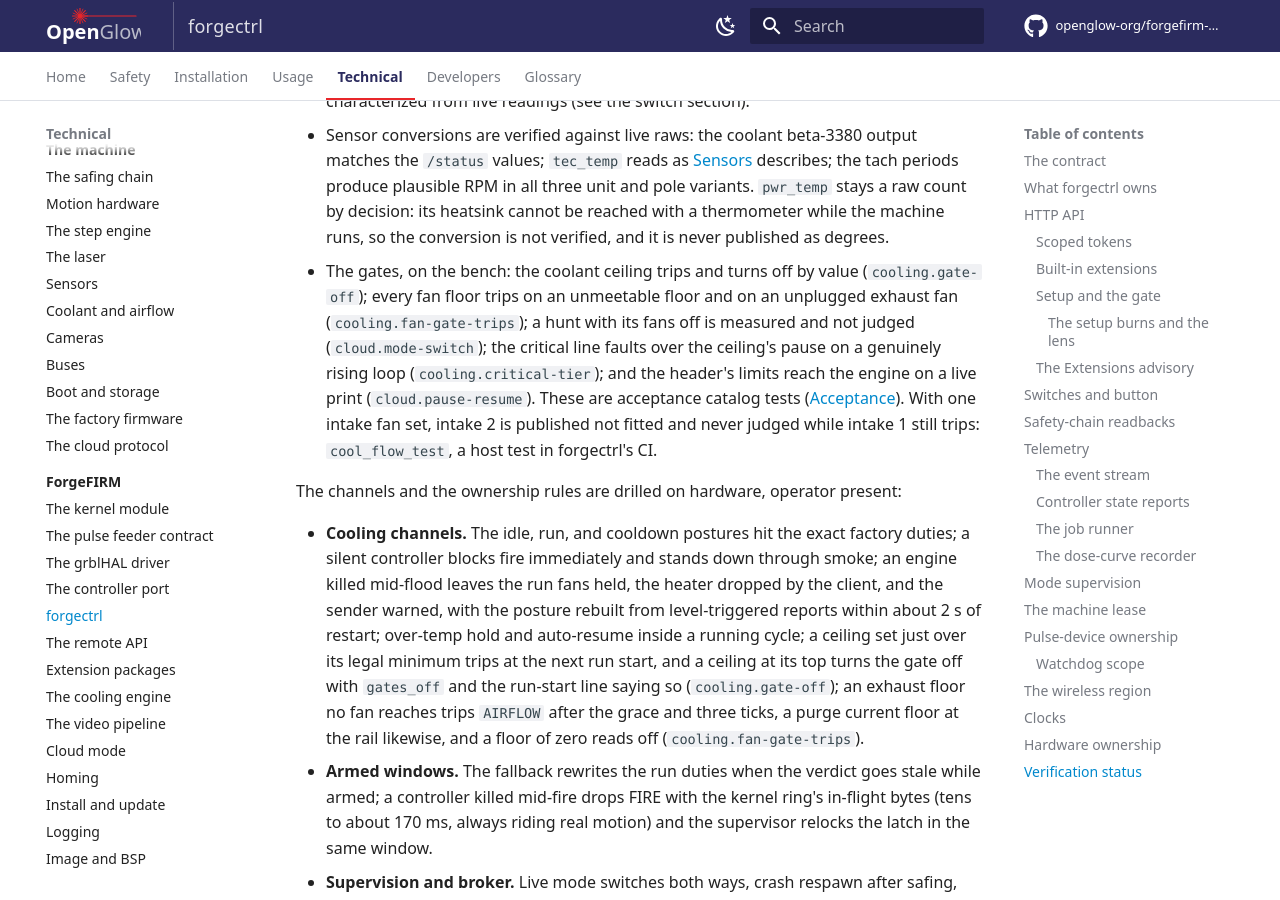
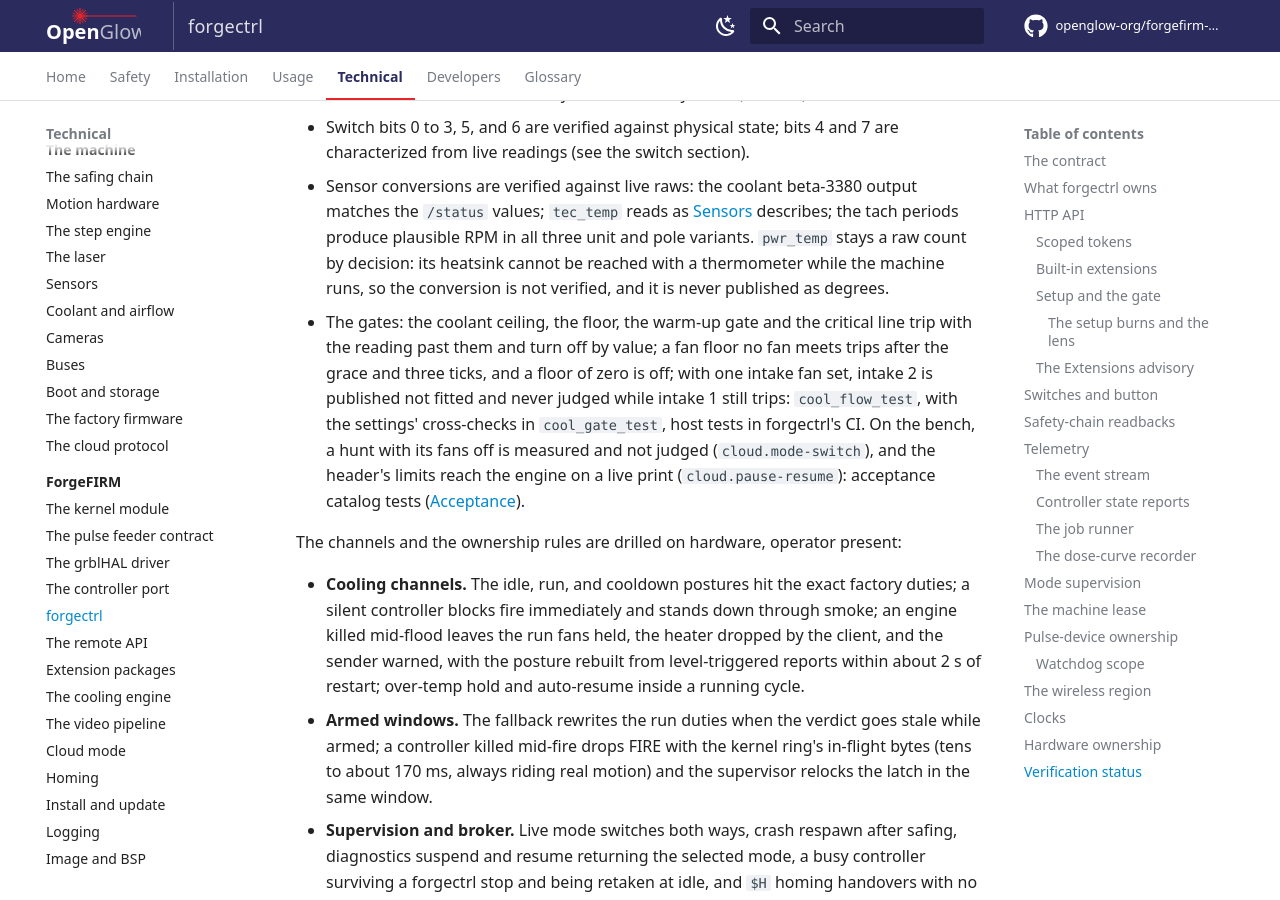
Before and after one commit to openglow-org/forgefirm-docs, an MkDocs documentation site: the page built from docs/technical/forgefirm/forgectrl.md, in a window 1280 px wide and 900 px high, scrolled down 33499 px. Built offline with MkDocs 1.6.1 and Material for MkDocs 9.7.7, drawn with Linux system fonts in a browser that asks for light colours; comment, search, counter and statistics services are not loaded; some of the changed text lies outside the part shown.

Commit message:
forgectrl, testing, acceptance: the host tests that hold the departed gate and recorder tests
The pages that named a test now out of the catalog as its bench proof
name the host test that holds it:

- forgectrl: the gates (the coolant ceiling, the floor, the warm-up gate,
  the critical line, the fan floors) are cool_flow_test, with the
  settings' cross-checks in cool_gate_test, in place of cooling.gate-off,
  cooling.fan-gate-trips and cooling.critical-tier; the hardware drills'
  cooling bullet no longer carries the two the host now proves. The
  recorder's run on the job runner is curverec_test, in place of
  laser.recorder-dark. tokens_test's list gains the host's credential.
- testing: the lifecycle harness's list gains the lid opened on a job the
  button holds (motion.lid-cancel-home's case).
- acceptance: the GRBL-mode example names cooling.fail-tier-stop in place
  of cooling.fans-quiet-after-motion.

```diff
--- a/docs/technical/forgefirm/forgectrl.md
+++ b/docs/technical/forgefirm/forgectrl.md
@@ -790,9 +791,11 @@ sender, what is refused beside it, the runner's `M2` and `$X`, the abort and
 its soft reset, a connected client's refusal with nothing sent, a run inside
 a wizard's hold, the ready and done hooks of a started run, and the sender
 under it: an error that stops a run at its line, a lit run's witnesses, the
-generator's pacing, the abort's soft reset). On the bench, the release
-acceptance tests `motion.job` and `laser.recorder-dark`, and `setup.focus`
-and `setup.floor` for the laser burns.
+generator's pacing, the abort's soft reset), and `curverec_test` the
+recorder's run on it (the lease and the record in its name, the dose keys
+overridden and restored, the abort route and a posted job refused, the
+stop). On the bench, the release acceptance test `motion.job`, and
+`setup.focus` and `setup.floor` for the laser burns.
 
 ### The dose-curve recorder
 
@@ -1172,16 +1175,16 @@ node), the kernel pages, and a live-board spot-check:
   unit and pole variants. `pwr_temp` stays a raw count by decision: its
   heatsink cannot be reached with a thermometer while the machine runs, so
   the conversion is not verified, and it is never published as degrees.
-- The gates, on the bench: the coolant ceiling trips and turns off by value
-  (`cooling.gate-off`); every fan floor trips on an unmeetable floor and on
-  an unplugged exhaust fan (`cooling.fan-gate-trips`); a hunt with its fans
-  off is measured and not judged (`cloud.mode-switch`); the critical line
-  faults over the ceiling's pause on a genuinely rising loop
-  (`cooling.critical-tier`); and the header's limits reach the engine on a
-  live print (`cloud.pause-resume`). These are acceptance catalog tests
-  ([Acceptance](../../developers/acceptance.md)). With one intake fan set,
-  intake 2 is published not fitted and never judged while intake 1 still
-  trips: `cool_flow_test`, a host test in forgectrl's CI.
+- The gates: the coolant ceiling, the floor, the warm-up gate and the
+  critical line trip with the reading past them and turn off by value; a
+  fan floor no fan meets trips after the grace and three ticks, and a
+  floor of zero is off; with one intake fan set, intake 2 is published not
+  fitted and never judged while intake 1 still trips: `cool_flow_test`,
+  with the settings' cross-checks in `cool_gate_test`, host tests in
+  forgectrl's CI. On the bench, a hunt with its fans off is measured and
+  not judged (`cloud.mode-switch`), and the header's limits reach the
+  engine on a live print (`cloud.pause-resume`): acceptance catalog tests
+  ([Acceptance](../../developers/acceptance.md)).
 
 The channels and the ownership rules are drilled on hardware, operator
 present:
@@ -1191,12 +1194,7 @@ present:
   down through smoke; an engine killed mid-flood leaves the run fans held,
   the heater dropped by the client, and the sender warned, with the posture
   rebuilt from level-triggered reports within about 2 s of restart;
-  over-temp hold and auto-resume inside a running cycle; a ceiling set just
-  over its legal minimum trips at the next run start, and a ceiling at its
-  top turns the gate off with `gates_off` and the run-start line saying so
-  (`cooling.gate-off`); an exhaust floor no fan reaches trips `AIRFLOW`
-  after the grace and three ticks, a purge current floor at the rail
-  likewise, and a floor of zero reads off (`cooling.fan-gate-trips`).
+  over-temp hold and auto-resume inside a running cycle.
 - **Armed windows.** The fallback rewrites the run duties when the verdict
   goes stale while armed; a controller killed mid-fire drops FIRE with the
   kernel ring's in-flight bytes (tens to about 170 ms, always riding real
```
Also changed, not shown: other parts of docs/technical/forgefirm/forgectrl.md (+5 -4 lines), docs/developers/acceptance.md (+1 -1 lines), docs/developers/testing.md (+3 -1 lines).
